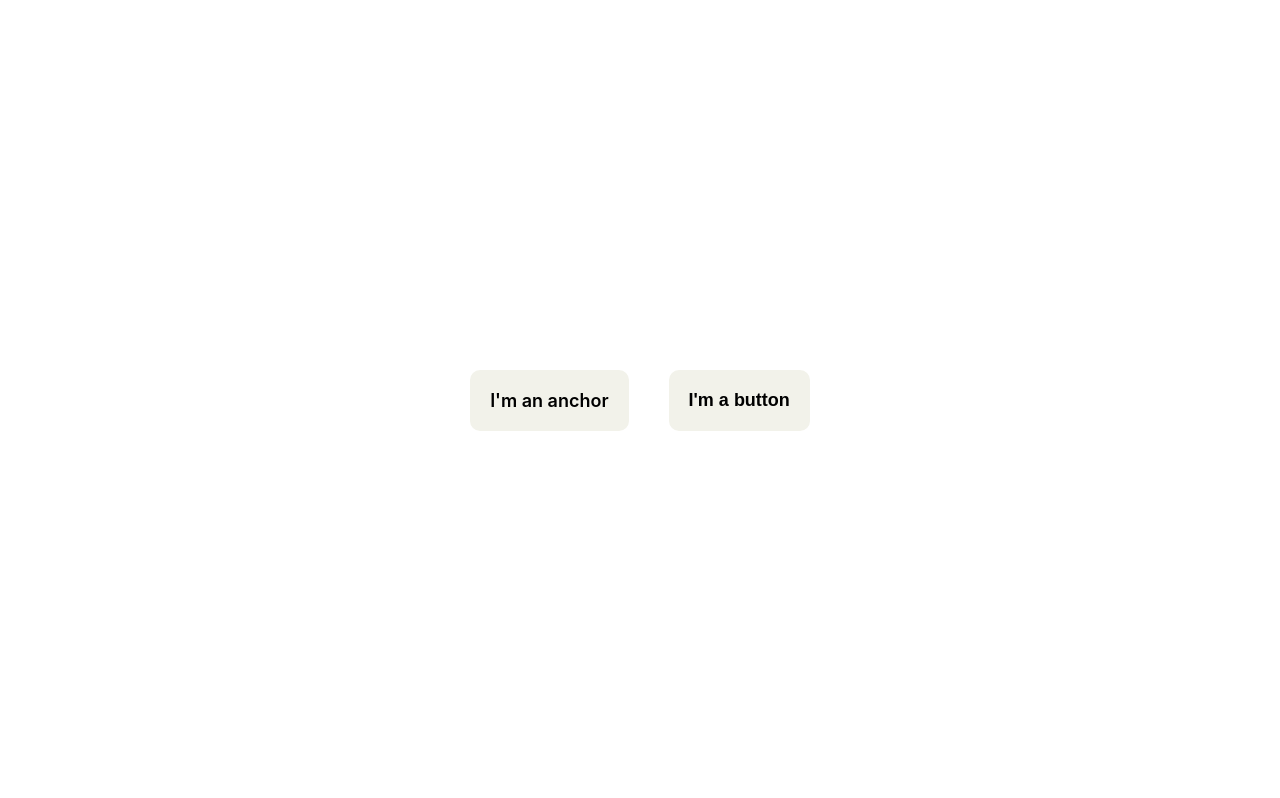
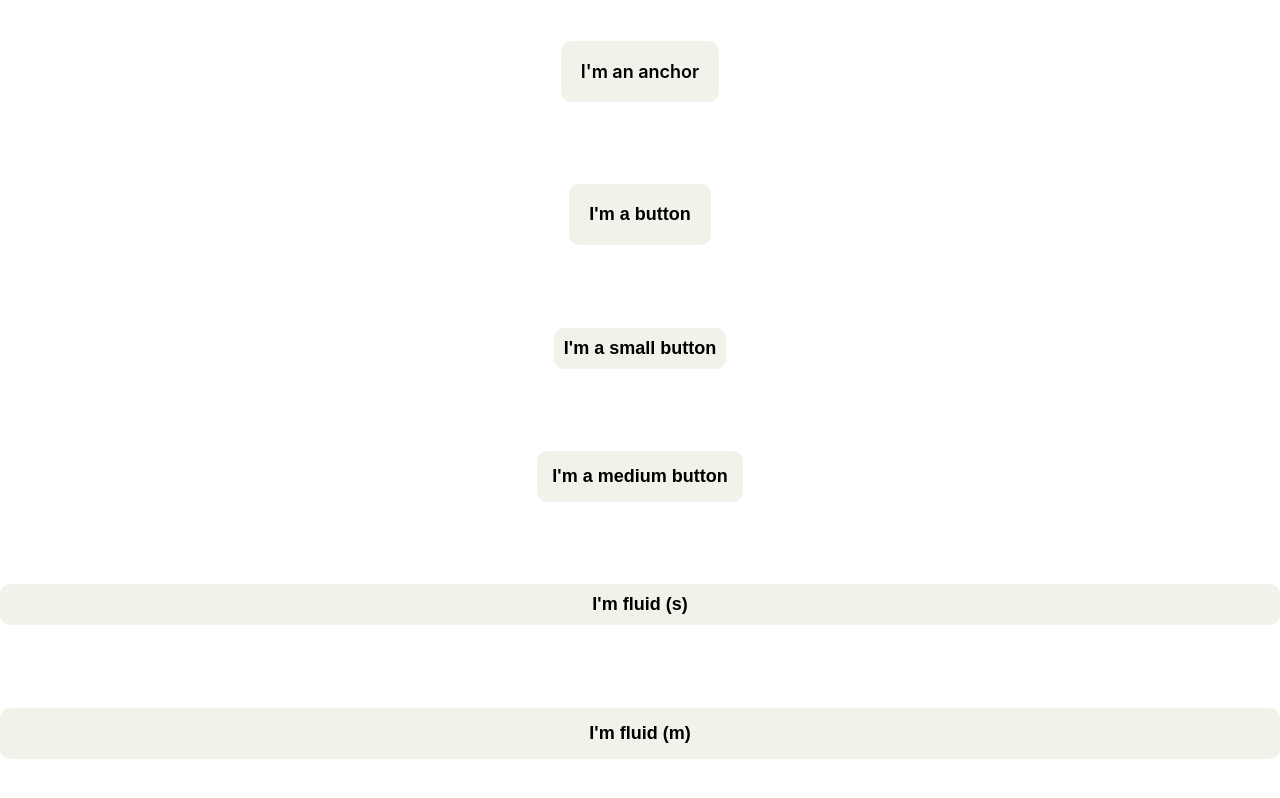
Before and after one commit to R4YLx/BaseButton, a Next.js app: page /ButtonPage in a window 1280 px wide. Built offline with nearby package versions, Linux system fonts and the light colour scheme.

Commit message:
changed how interfaces extends

```diff
--- a/components/BaseButton/BaseButton.tsx
+++ b/components/BaseButton/BaseButton.tsx
@@ -1,21 +1,23 @@
-import { Props } from './types'
+import { ButtonType } from './interface'
 import styles from './Button.module.scss'
 import clsx from 'clsx'
 
-const BaseButton = ({ text, href, target, size, isFluid, ...buttonProps }: Props) => {
+const BaseButton = ({ text, href, size, isFluid }: ButtonType) => {
   const propStyles = clsx({
     [styles.fullWidth]: isFluid,
     [styles.buttonMedium]: size === 'm',
     [styles.buttonSmall]: size === 's'
   })
 
-  return href ? (
-    <a href={href} className={`${propStyles} ${styles.button}`} target={target}>
-      {text}
-    </a>
-  ) : (
-    <button {...buttonProps} className={`${propStyles} ${styles.button}`}>{text}</button>
-  )
+  if (href) {
+    return (
+      <a href={href} className={`${styles.button} ${propStyles}`}>
+        {text}
+      </a>
+    )
+  }
+
+  return <button className={`${styles.button} ${propStyles}`}>{text}</button>
 }
 
 export default BaseButton
--- a/components/BaseButton/Button.module.scss
+++ b/components/BaseButton/Button.module.scss
@@ -11,7 +11,6 @@
   font-weight: 600;
   text-align: center;
   font-size: 18px;
-  margin: 20px;
 }
 
 .buttonSmall {
--- a/pages/ButtonPage.tsx
+++ b/pages/ButtonPage.tsx
@@ -5,8 +5,16 @@ import styles from '../styles/Home.module.css'
 const ButtonPage: NextPage = () => {
   return (
     <div className={styles.flexContainer}>
-      <BaseButton href="/" target="/" text="I'm an anchor" />
-      <BaseButton onClick={() => alert("hello")} text="I'm a button" />
+      <BaseButton href="/" target="_blank" text="I'm an anchor" />
+
+      <BaseButton text="I'm a button" onClick={() => alert('hej')} />
+
+      <BaseButton size="s" text="I'm a small button" />
+
+      <BaseButton size="m" text="I'm a medium button" />
+
+      <BaseButton size="s" isFluid text="I'm fluid (s)" />
+      <BaseButton size="m" isFluid text="I'm fluid (m)" />
     </div>
   )
 }
--- a/styles/Home.module.css
+++ b/styles/Home.module.css
@@ -1,6 +1,7 @@
 .flexContainer {
   display: flex;
-  justify-content: center;
+  flex-direction: column;
+  justify-content: space-around;
   align-items: center;
   height: 100vh;
 }
```
Also changed, not shown: components/BaseButton/interface.ts (+15 -4 lines).
